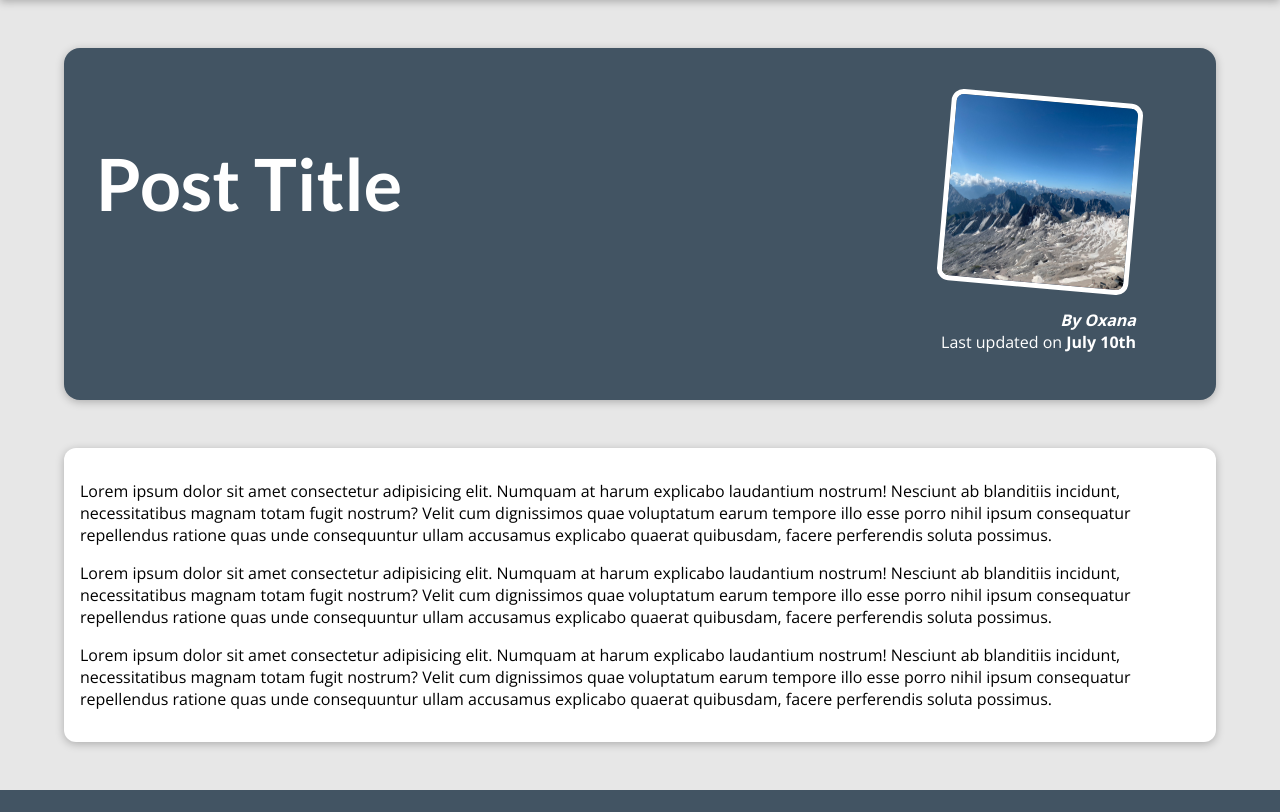
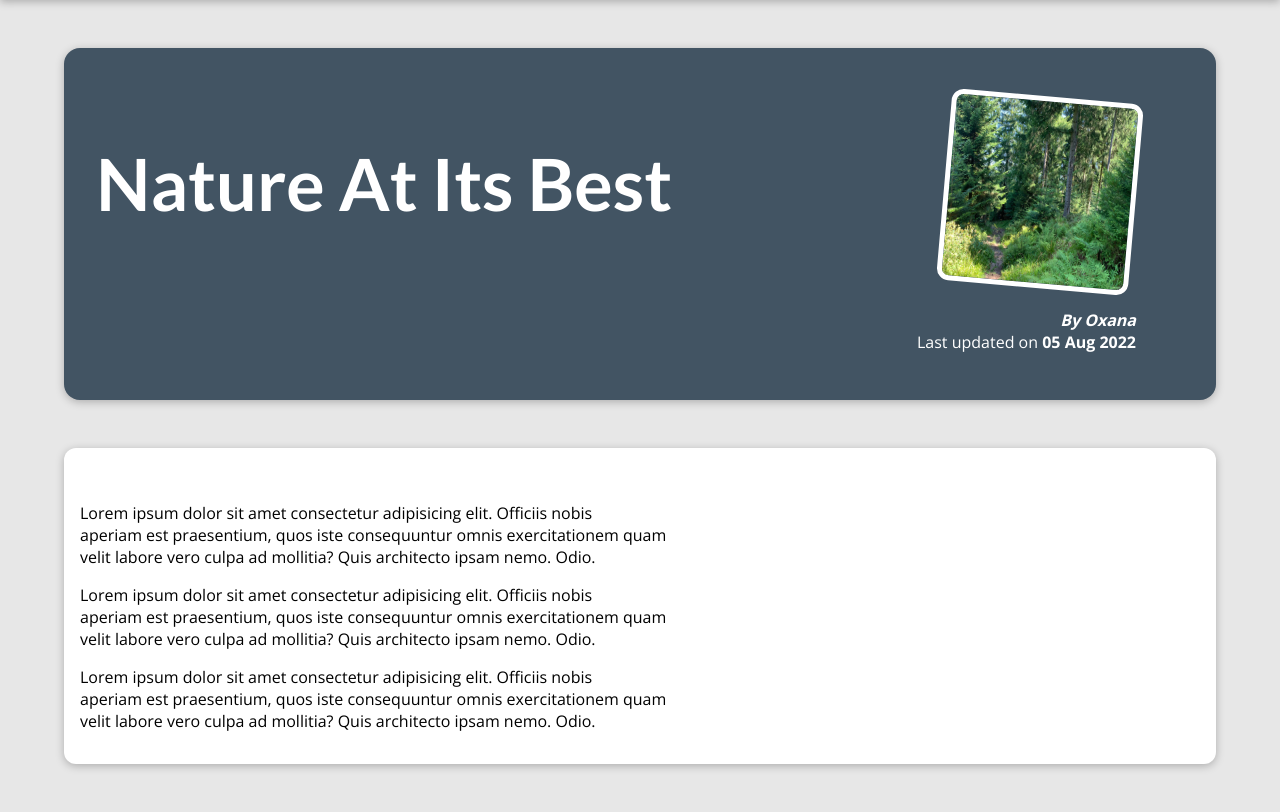
Before and after one commit to OxanaSF/blog-django, a Django app: page /posts/into-the-woods in a window 1280 px wide. Shown: the part 80-892 px from the top of the page. Before the commit the page ends 870 px from the top, so only its background shows below. Run offline with Django 4.2, Linux system fonts and the light colour scheme.

Commit message:
display data on single post page dinamically

```diff
--- a/blog/static/blog/index.css
+++ b/blog/static/blog/index.css
@@ -37,7 +37,6 @@
   background-color: white;
   padding: 2rem;
   border-radius: 12px;
-  /* width: 30rem; */
   margin: -6rem auto 2rem auto;
   box-shadow: 1px 1px 12px rgba(0, 0, 0, 0.4);
   color: #425463;
--- a/blog/templates/blog/post-detail.html
+++ b/blog/templates/blog/post-detail.html
@@ -1,48 +1,17 @@
-{% extends 'base.html' %}
-{% load static %}
-
-{% block title %}
-This Post Title
-{% endblock %}
-
-{% block css_files %}
+{% extends 'base.html' %} {% load static %} {% block title %} {{ post.title }}
+{% endblock %} {% block css_files %}
 <link rel="stylesheet" href="{% static 'blog/post-detail.css' %}" />
-{% endblock %}
-
-{% block content %}
+{% endblock %} {% block content %}
 <section id="summary">
-  <h2>Post Title</h2>
+  <h2>{{post.title }}</h2>
   <article>
-    <img src="{% static 'blog/images/mountains.png' %}" alt="Post Title" />
-    <address>By Oxana</address>
-    <div>Last updated on <time>July 10th</time></div>
+    <img src="{% static 'blog/images/'|add:post.image %}" alt="{{ post.title }}" />
+    <address>By {{ post.author }}</address>
+    <div>Last updated on <time>{{ post.date|date:"d M Y" }}</time></div>
   </article>
 </section>
 
 <main>
-  <p>
-    Lorem ipsum dolor sit amet consectetur adipisicing elit. Numquam at harum
-    explicabo laudantium nostrum! Nesciunt ab blanditiis incidunt,
-    necessitatibus magnam totam fugit nostrum? Velit cum dignissimos quae
-    voluptatum earum tempore illo esse porro nihil ipsum consequatur repellendus
-    ratione quas unde consequuntur ullam accusamus explicabo quaerat quibusdam,
-    facere perferendis soluta possimus.
-  </p>
-  <p>
-    Lorem ipsum dolor sit amet consectetur adipisicing elit. Numquam at harum
-    explicabo laudantium nostrum! Nesciunt ab blanditiis incidunt,
-    necessitatibus magnam totam fugit nostrum? Velit cum dignissimos quae
-    voluptatum earum tempore illo esse porro nihil ipsum consequatur repellendus
-    ratione quas unde consequuntur ullam accusamus explicabo quaerat quibusdam,
-    facere perferendis soluta possimus.
-  </p>
-  <p>
-    Lorem ipsum dolor sit amet consectetur adipisicing elit. Numquam at harum
-    explicabo laudantium nostrum! Nesciunt ab blanditiis incidunt,
-    necessitatibus magnam totam fugit nostrum? Velit cum dignissimos quae
-    voluptatum earum tempore illo esse porro nihil ipsum consequatur repellendus
-    ratione quas unde consequuntur ullam accusamus explicabo quaerat quibusdam,
-    facere perferendis soluta possimus.
-  </p>
+  {{ post.content|linebreaks }}
 </main>
 {% endblock %}
--- a/blog/views.py
+++ b/blog/views.py
@@ -81,8 +81,13 @@ def starting_page(request):
 
 
 def posts(request):
-    return render(request, "blog/all-posts.html")
+    return render(request, "blog/all-posts.html", {
+        "all_posts": all_posts
+    })
 
 
 def post_detail(request, slug):
-    return render(request, "blog/post-detail.html")
+    identified_post = next(post for post in all_posts if post['slug'] == slug)
+    return render(request, "blog/post-detail.html", {
+        "post": identified_post
+    })
```
Also changed, not shown: blog/templates/blog/all-posts.html (+6 -10 lines).
